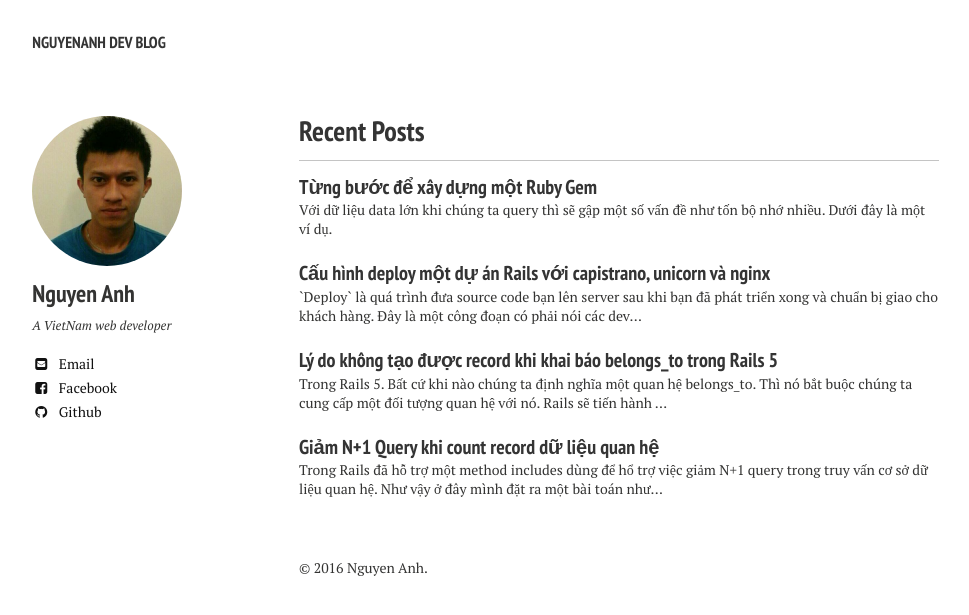
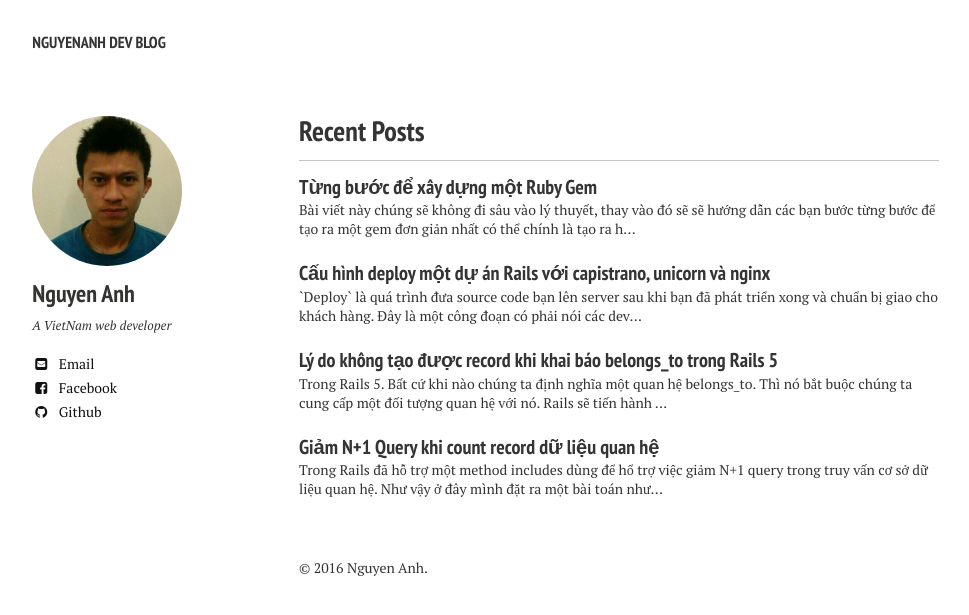
Before and after one commit to Nguyenanh/nguyenanh.github.io, a Jekyll site: the page built from index.md, in a window 1280 px wide. Shown: the top 615 px of the page, without its empty margins (21-990 px from the left). Built offline with Jekyll 4.4.1, drawn with Linux system fonts in a browser that asks for light colours; nearby versions of some CDN libraries; part of the change alters nothing that is shown.

Commit message:
Update 2016-04-10-tung-buoc-xay-dung-mot-ruby-gem.md

````diff
--- a/_posts/2016-04-10-tung-buoc-xay-dung-mot-ruby-gem.md
+++ b/_posts/2016-04-10-tung-buoc-xay-dung-mot-ruby-gem.md
@@ -1,54 +1,146 @@
 ---
 layout: post
 title: Từng bước để xây dựng một Ruby Gem
-excerpt: "Với dữ liệu data lớn khi chúng ta query thì sẽ gập một số vấn đề như tốn bộ nhớ nhiều. Dưới đây là một ví dụ."
+excerpt: "Bài viết này chúng sẽ không đi sâu vào lý thuyết, thay vào đó sẽ sẽ hướng dẫn các bạn bước từng bước để tạo ra một gem đơn giản nhất có thể chính là tạo ra helper in ra dòng Hello Word. Nghe thôi thấy cũng đơn giản rồi :D. Bắt đầu thôi."
 modified: 2016-03-28
 tags: [ruby, gem, rails]
 comments: true
 ---
-Với dữ liệu data lớn khi chúng ta query thì sẽ gập một số vấn đề như tốn bộ nhớ nhiều. Dưới đây là một ví dụ:
+Bài viết này chúng sẽ không đi sâu vào lý thuyết, thay vào đó sẽ sẽ hướng dẫn các bạn bước từng bước để tạo ra một `gem` đơn giản nhất có thể chính là tạo ra helper in ra dòng `Hello Word`. Nghe thôi thấy cũng đơn giản rồi :D. Bắt đầu thôi.
+
+## I: Xây dựng Gem
+
+#### Bước 1: Tạo cấu trúc của `gem`
 
 ``` ruby
->> Post.published.count
-=> 25000
+bundle gem helloword-rails
+```
+Chúng ta sẽ được cấu trúc như này sau khi chạy lệnh trên.
+<figure>
+	<img src="https://cloud.githubusercontent.com/assets/7424863/14407550/b8d384a2-fef7-11e5-82af-1bb2a7cbc944.png"></a>
+</figure>
 
->> Post.where(published: true).each do |post|
-     post.archive!
-   end
+#### Bước 2: Tạo một file helper `helloword_helper.rb`
 
-# Loads 25000 posts in memory
+Tiếp theo tạo ra một file helper đặt trong thư mục `lib/helloword/rails` bằng cách chạy 2 dòng lệnh dưới đây.
+
+``` ruby
+cd helloword-rails/
+touch lib/helloword/rails/helloword_helper.rb
 ```
 
-Để giảm bớt vấn để ở trên thì từ `Rails 5` đã hỗ thêm đã thêm một tính năng
+#### Bước 3: Tạo ra một phương thức của helper để in ra dòng hello word
 
-`config.active_record.warn_on_records_fetched_greater_than`
+Mở file `helloword_helper.rb` và thêm nhưng dòng code dưới dây vào.
 
-nhằm tạo lời cảnh báo.
+``` ruby
+# lib/helloword/rails/helloword_helper.rb
+module HellowordHelper
+  def hello_word_tag
+    "Hello Word!!!"
+  end
+end
+```
+#### Bước 4: Khai báo helper của chúng ta vào rails
 
-Khi chúng ta config với một giá trị nguyên, bất kỳ một câu query nào trả về số record lớn hơn số gới hạn được set, thì log ra một lời cảnh báo.
+Khao báo helper của chúng ta vào `ActionView::Helpers::AssetTagHelper` để Rails có thể biết và thực thi nó.
 
-```ruby
-config.active_record.warn_on_records_fetched_greater_than = 1500
+``` ruby
+# lib/helloword/rails.rb
+require "helloword/rails/version"
+require "helloword/rails/helloword_helper"
 
->> Post.where(published: true).each do |post|
-     post.archive!
-   end
+module ActionView
+  module Helpers
+    module AssetTagHelper
+      include HellowordHelper
+    end
+  end
+end
+```
+#### Bước 5: Tạo một ứng dụng Rails để test gem.
 
-=> Query fetched 25000 Post records: SELECT "posts".* FROM "posts" WHERE "posts"."published" = ? [["published", true]]
-   [#<Post id: 1, title: 'Rails', user_id: 1, created_at: "2016-02-11 11:32:32", updated_at: "2016-02-11 11:32:32", published: true>, #<Post id: 2, title: 'Ruby', user_id: 2, created_at: "2016-02-11 11:36:05", updated_at: "2016-02-11 11:36:05", published: true>,....]
+Chạy lệnh sau để tạo mới ứng dụng rails.
+
+``` ruby
+# terminal
+rails new helloword-rails-app
+cd helloword-rails-app
+rails generate controller site index
+```
+
+#### Bước 6: Thêm gem của chúng ta vào `Gemfile`
+
+Trong file view `index.html.erb` và thêm helper của chúng ta vào.
+
+``` ruby
+#view/site/index.html.erb
+<h1><%= hello_word_tag %></h1>
 
 ```
-
-Với tính năng này sẽ giúp chúng ta tìm ra những những câu query không hiệu quả và tìm ra một giải pháp nào đó tốt hơn.
+Mở `Gemfile` và thêm dòng
 
 ``` ruby
-config.active_record.warn_on_records_fetched_greater_than = 1500
-
->> Post.where(published: true).find_each do |post|
-     post.archive!
-   end
-
-# No warning is logged
+# Gemfile
+gem 'helloword-rails', '0.1.0', path: '/Users/admin/Project-Ruby/helloword-rails/'
 ```
 
-Nguồn: <http://blog.bigbinary.com/2016/04/13/rails-5-adds-option-to-log-warning-when-fetching-big-result-sets.html>
+Trong đó `path` là đường dẫn chưa source gem của tôi và bạn sẽ thay vào đó đường dẫn của bạn.
+Cuối cũng chạy lệnh `bundle install` và `rails s`, sau đó truy cập <http://localhost:3000/site/index>
+<figure>
+	<img src="https://cloud.githubusercontent.com/assets/7424863/14407815/663ffd2a-ff00-11e5-818c-2e6716c65e45.png"></a>
+</figure>
+Quá đơn giản !!!!
+
+## II: Public gem lên trang chủ.
+
+Thay đổi một số thông tin trong `helloword-rails.gemspec`
+
+``` ruby
+# coding: utf-8
+lib = File.expand_path('../lib', __FILE__)
+$LOAD_PATH.unshift(lib) unless $LOAD_PATH.include?(lib)
+require 'helloword/rails/version'
+
+Gem::Specification.new do |spec|
+  spec.name          = "helloword-rails"
+  spec.version       = Helloword::Rails::VERSION
+  spec.authors       = "Nguyen Anh"
+  spec.email         = "cauut2117610@gmail.com"
+
+  spec.summary       = %q{Write a short summary, because Rubygems requires one.}
+  spec.description   = %q{Write a longer description or delete this line.}
+  spec.homepage      = "https://github.com/Nguyenanh/helloword-rails"
+  spec.license       = "MIT"
+
+
+  spec.files         = `git ls-files -z`.split("\x0").reject { |f| f.match(%r{^(test|spec|features)/}) }
+  spec.bindir        = "exe"
+  spec.executables   = spec.files.grep(%r{^exe/}) { |f| File.basename(f) }
+  spec.require_paths = ["lib"]
+
+  spec.add_development_dependency "bundler", "~> 1.11"
+  spec.add_development_dependency "rake", "~> 10.0"
+  spec.add_development_dependency 'rspec'
+end
+```
+Build gem của chúng ta với lệnh.
+
+``` ruby
+#terminal
+rake build
+```
+
+Sau khi build thành công chúng ta được file `pkg/helloword-rails-0.1.0.gem`.
+Cuối cùng đưa gem lên trang chủ <https://rubygems.org>.
+
+``` ruby
+#terminal
+gem push pkg/helloword-rails-0.1.0.gem
+```
+
+Sau đó chúng ta có thể dùng `helloword-rails` một cách bình thường.
+
+Quá đơn giản!!!.
+
+[helloword-rails](https://github.com/Nguyenanh/helloword-rails)
````
